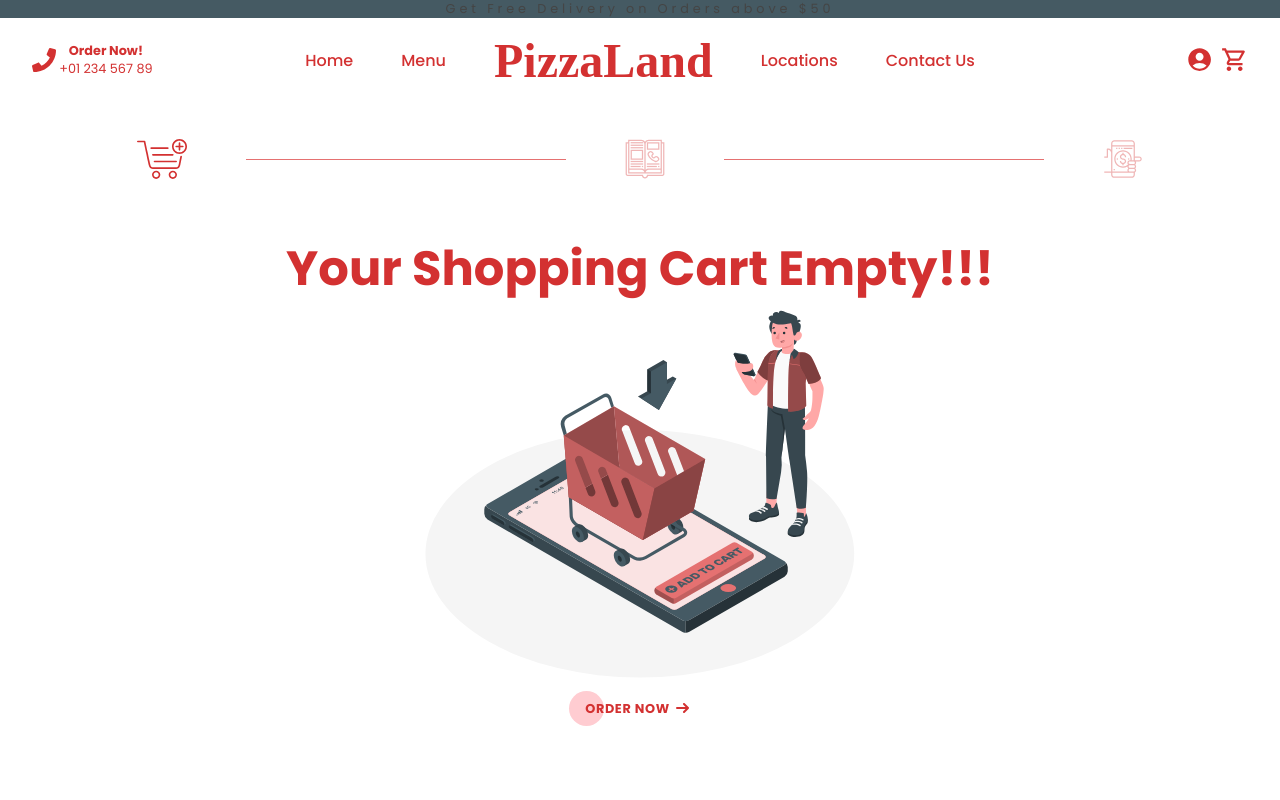
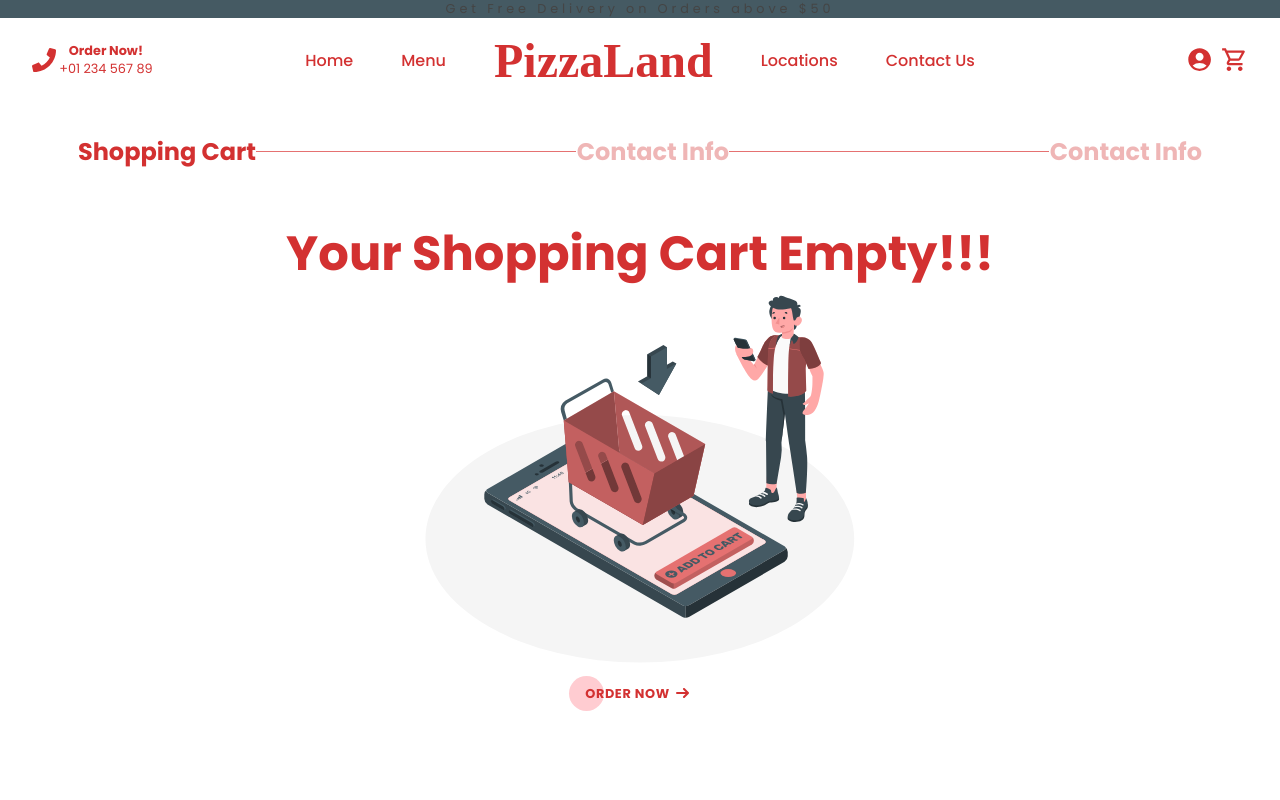
Before and after one commit to zeetaen1989/pizza-delivery, a Next.js app: page /cart in a window 1280 px wide. Shown: the top 800 px of the page. Built offline with nearby package versions, Linux system fonts and the light colour scheme; a web font is replaced by a local one.

Commit message:
feat: markup modified

```diff
--- a/components/elements/TabItem/TabItem.jsx
+++ b/components/elements/TabItem/TabItem.jsx
@@ -1,15 +1,7 @@
 import Image from "next/image";
 import styles from "./TabItem.module.scss";
 
-const TabItem = ({
-  id,
-  img,
-  title,
-  height,
-  width,
-  activeTab,
-  setActiveTab,
-}) => {
+const TabItem = ({ id, title, activeTab, setActiveTab }) => {
   const handleClick = () => {
     setActiveTab(id);
   };
@@ -20,7 +12,7 @@ const TabItem = ({
         onClick={handleClick}
         className={activeTab === id ? `${styles.active}` : `${styles.inactive}`}
       >
-        <Image src={img} alt={title} height={height} width={width} />
+        <h1>{title}</h1>
       </figure>
     </li>
   );
```
